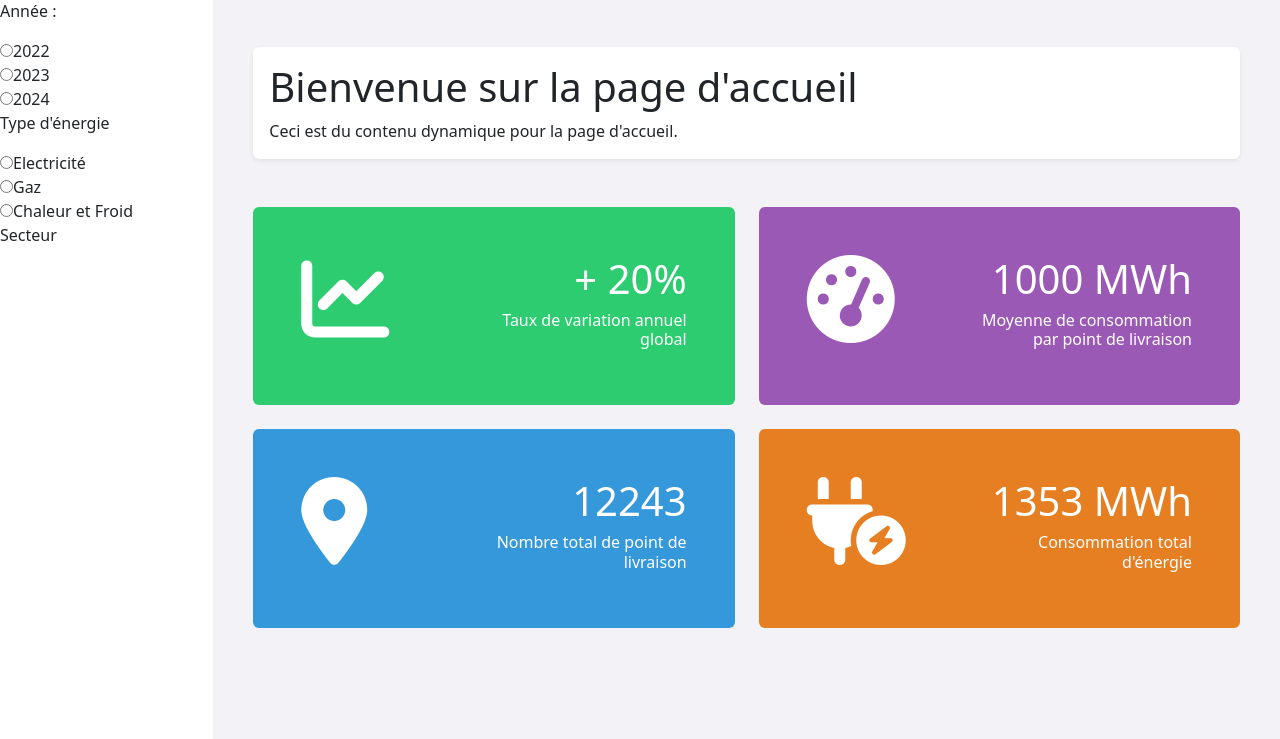
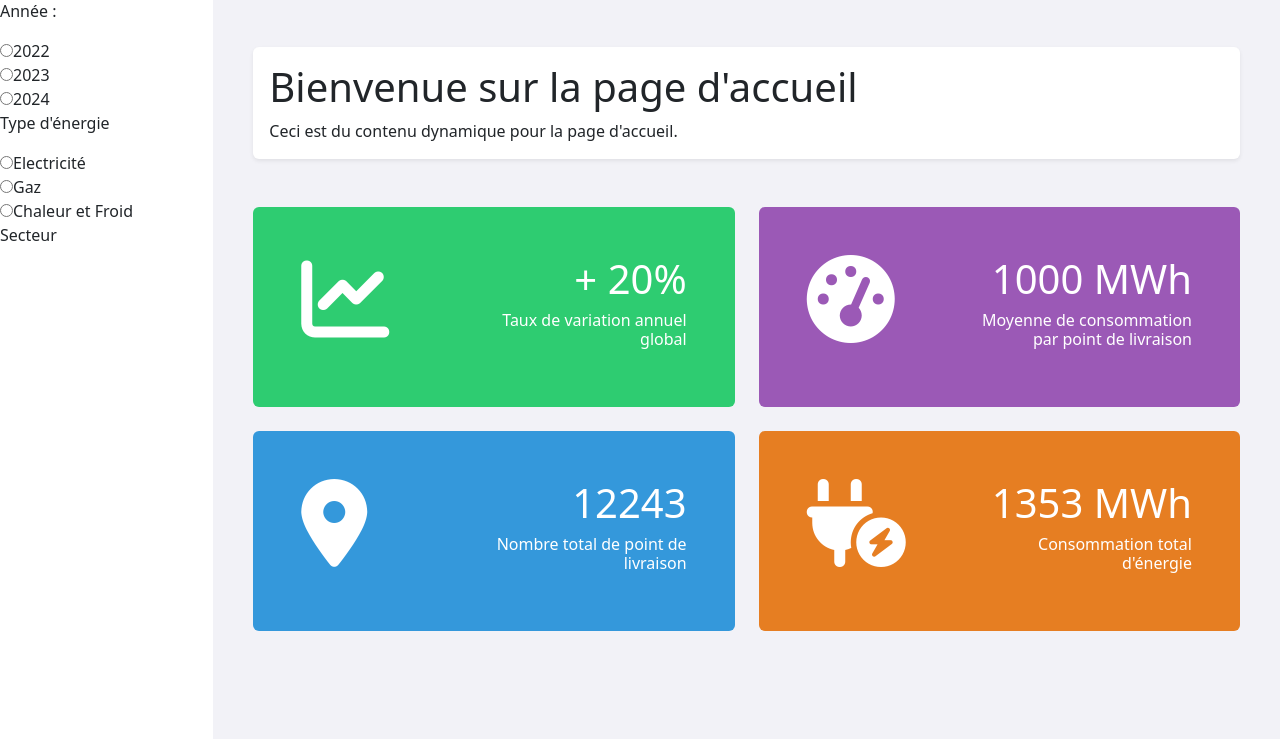
Before and after one commit to MathisToinon/SAE-TOD, a Django app: page / in a window 1280 px wide. Shown: the part 61-800 px from the top of the page. Run offline with Django 4.2, Linux system fonts and the light colour scheme; the visitor is signed in with stand-in values (Sample User, id 1).

Commit message:
fix height home widget

```diff
--- a/app_pinguin/templates/home.html
+++ b/app_pinguin/templates/home.html
@@ -14,7 +14,7 @@
         </div>
       <div class="row mb-4 g-4">
         <div class="col-md-6">
-          <div class="rounded p-5 text-white d-flex" style="background-color: #2ECC71;">
+          <div class="rounded p-5 text-white d-flex fixed-height-card" style="background-color: #2ECC71;">
               <div class="col-5">
                   <i class="fas fa-chart-line" style="font-size: 5.5rem;"></i>
               </div>
@@ -25,7 +25,7 @@
           </div>
         </div>
         <div class="col-md-6">
-          <div class="rounded p-5 text-white d-flex" style="background-color: #9B59B6;">
+          <div class="rounded p-5 text-white d-flex fixed-height-card" style="background-color: #9B59B6;">
               <div class="col-5">
                   <i class="fa-solid fa-gauge-high" style="font-size: 5.5rem;"></i>
               </div>
@@ -39,7 +39,7 @@
 
       <div class="row mb-4 g-4">
         <div class="col-md-6">
-          <div class="rounded p-5 text-white d-flex" style="background-color: #3498DB;">
+          <div class="rounded p-5 text-white d-flex fixed-height-card" style="background-color: #3498DB;">
               <div class="col-5">
                   <i class="fa-solid fa-location-dot" style="font-size: 5.5rem;"></i>
               </div>
@@ -50,7 +50,7 @@
           </div>
         </div>
         <div class="col-md-6">
-          <div class="rounded p-5 text-white d-flex" style="background-color: #E67E22;">
+          <div class="rounded p-5 text-white d-flex fixed-height-card" style="background-color: #E67E22;">
               <div class="col-5">
                   <i class="fa-solid fa-plug-circle-bolt" style="font-size: 5.5rem;"></i>
               </div>
@@ -62,6 +62,11 @@
         </div>
       </div>
     </div>
+    <style>
+      .fixed-height-card {
+        height: 200px; /* ou la hauteur que tu souhaites */
+      }
+    </style>
 
 
 
```
